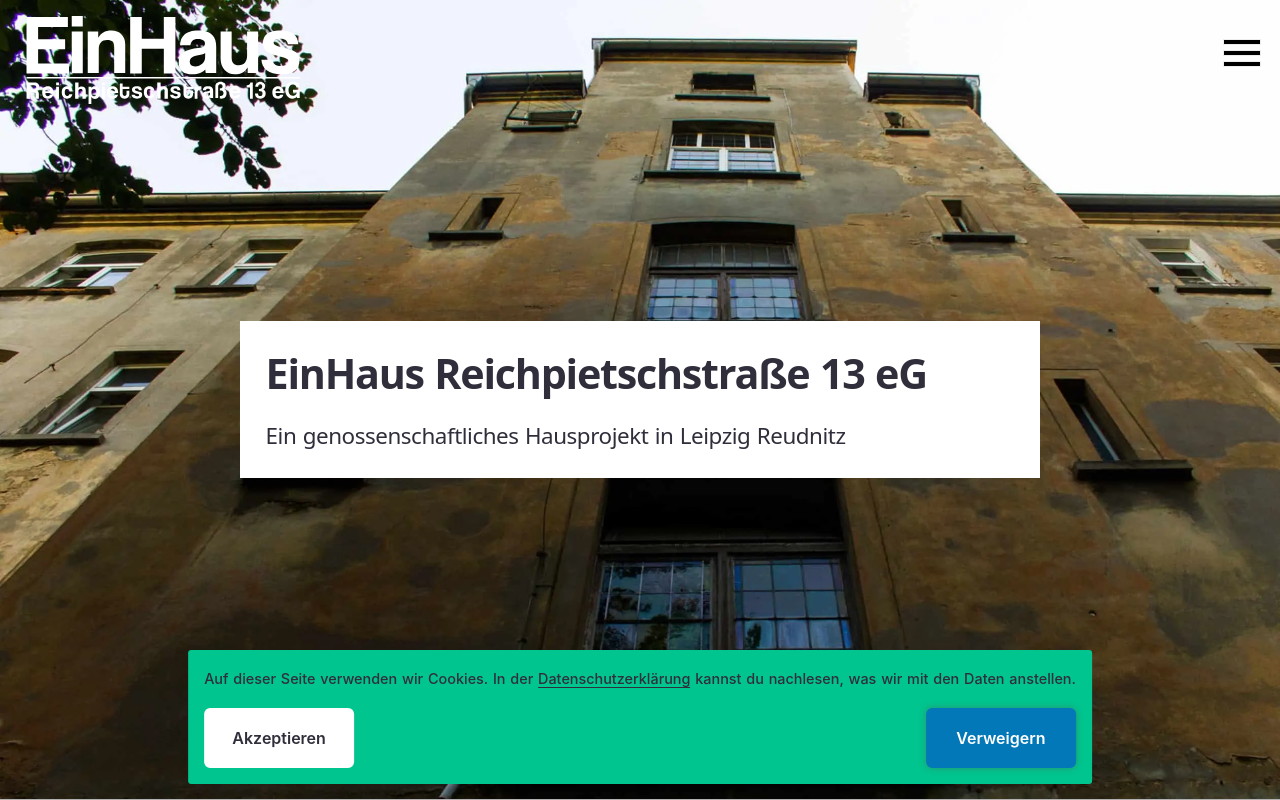
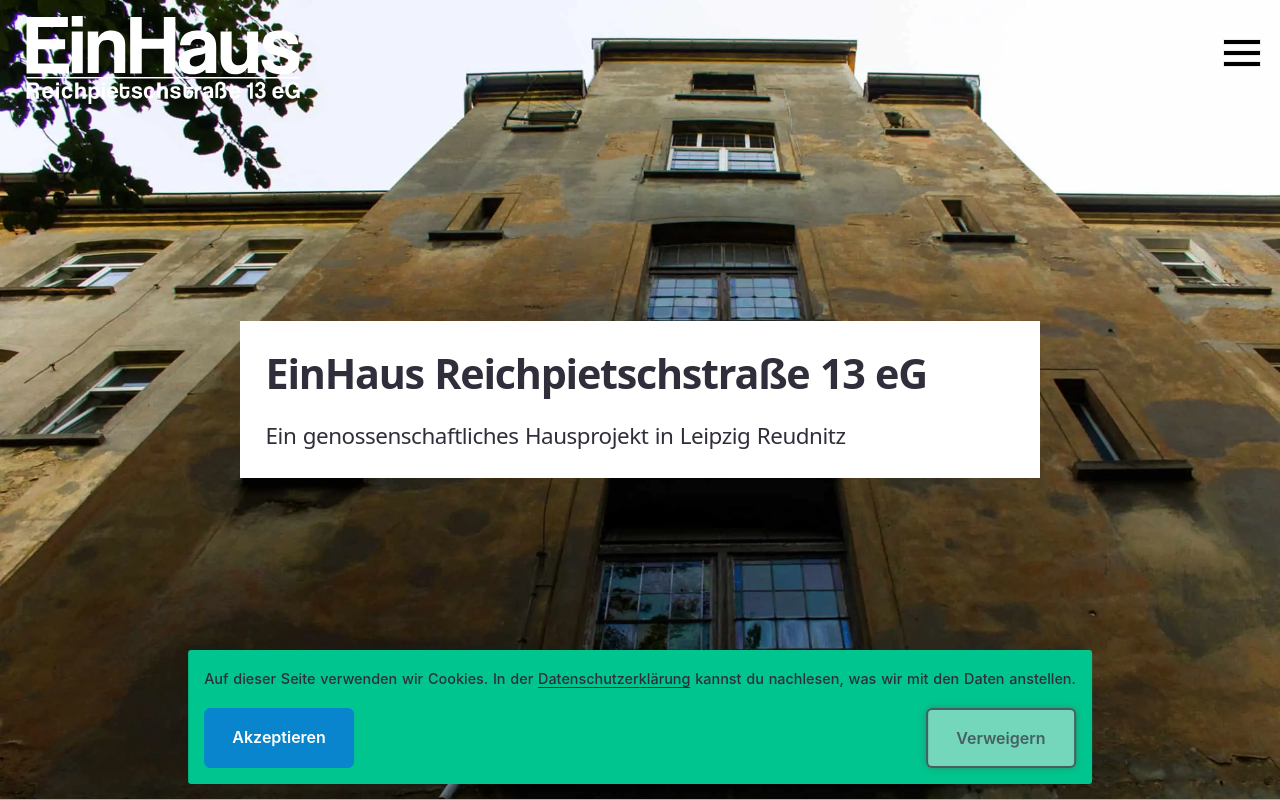
Before and after one commit to 3vincent/einhaus-leipzig, a Nuxt app: page / in a window 1280 px wide. In both pictures the pointer is over the button "Verweigern". Shown: the top 800 px of the page. Built offline with nearby package versions, Linux system fonts and the light colour scheme.

Commit message:
Correct cookie consent button hierarchy

```diff
--- a/app/components/cookie-banner.vue
+++ b/app/components/cookie-banner.vue
@@ -124,26 +124,12 @@ const denyCookie = () => {
   }
 
   .link.primary {
-    background-color: white;
-    color: var(--main-text-color-dark) !important;
-    border: 2px solid white !important;
-
-    &:hover,
-    :focus {
-      // border-color: var(--main-text-color-semidark-light) !important;
-      // border-color: var(--main-text-color-semidark-light) !important;
-      box-shadow: 0px 0px 0.4rem rgba(46, 46, 46, 0.8) !important;
-    }
-  }
-
-  .link.secondary {
     color: white !important;
     background-color: var(--button-color);
     border-color: var(--button-color) !important;
 
     &:hover,
     &:focus {
-      color: white !important;
       background-color: var(--button-color-hover);
       border-color: var(--button-color-hover) !important;
     }
@@ -153,5 +139,17 @@ const denyCookie = () => {
       border-color: var(--button-color-active) !important;
     }
   }
+
+  .link.secondary {
+    color: var(--main-text-color-dark) !important;
+    background-color: white;
+    border-color: var(--main-text-color-semidark) !important;
+
+    &:hover,
+    &:focus {
+      color: var(--main-text-color-semidark) !important;
+      background-color: rgba(232, 232, 232, 0.5);
+    }
+  }
 }
 </style>
```
